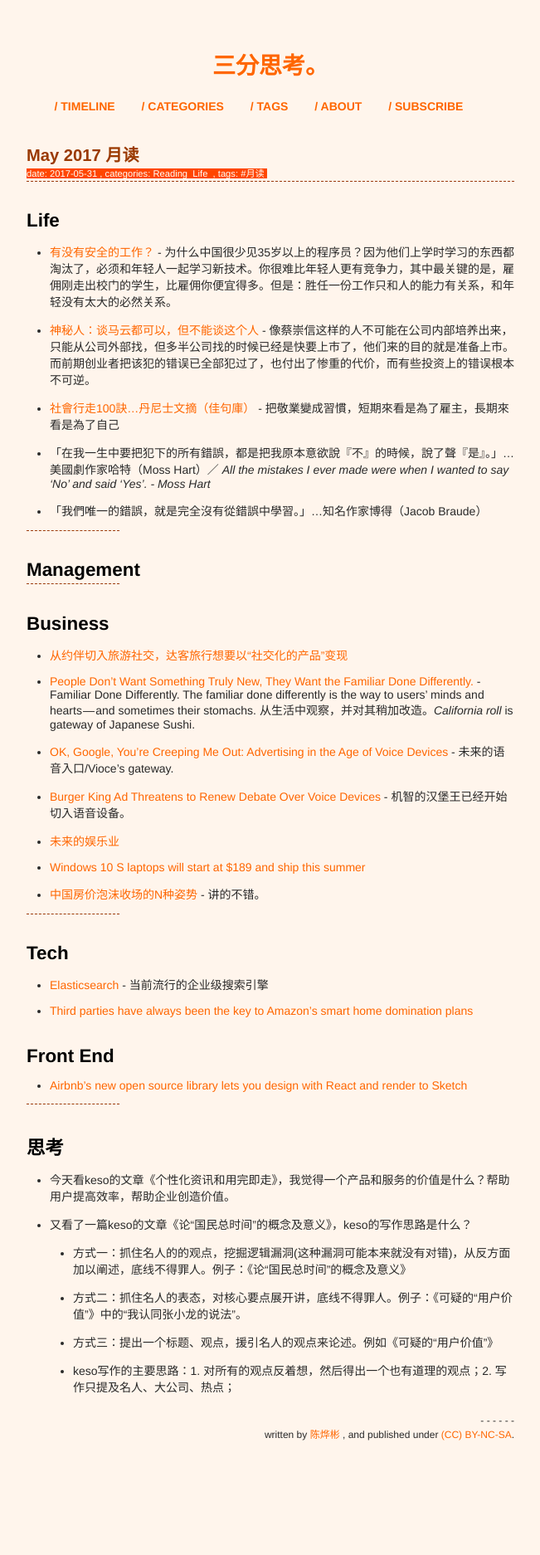
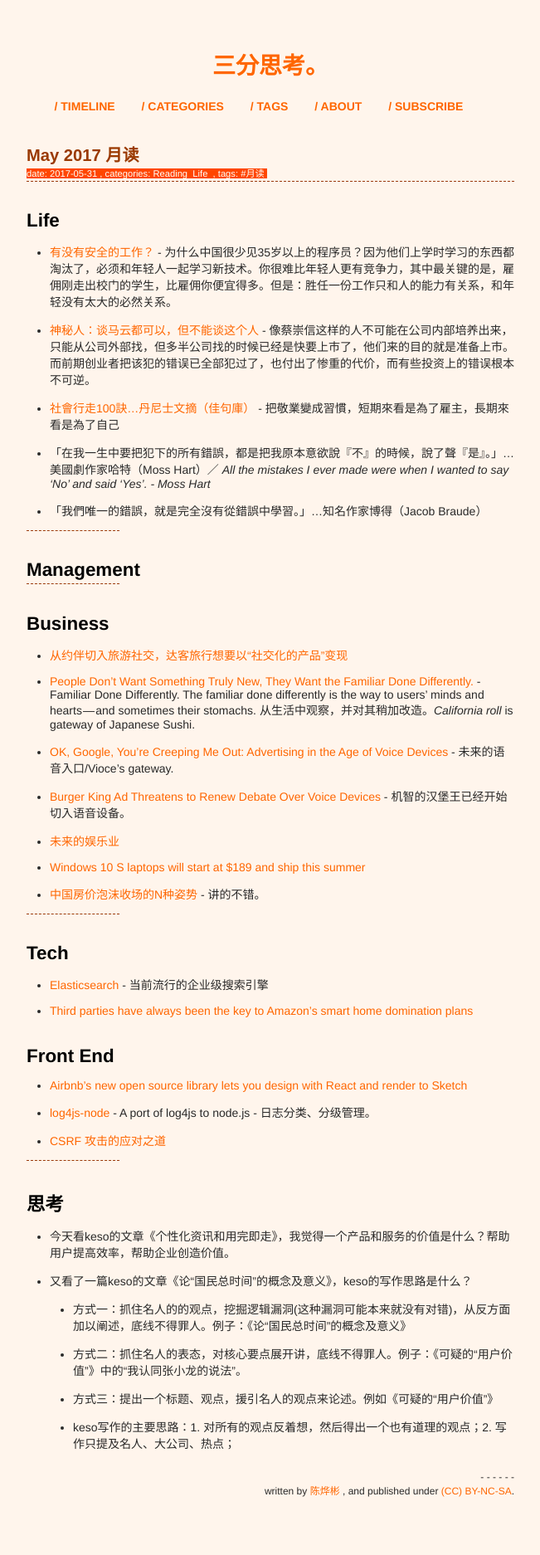
Before and after one commit to xianyuxmu/xianyuxmu.github.io, a Jekyll site: the page built from _posts/2017-05-31-monthly-reading.md, in a window 1280 px wide. Shown: the whole page at 83% size, without its empty margins (314-965 px from the left). Built offline with Jekyll 4.4.1, drawn with Linux system fonts in a browser that asks for light colours; comment, search, counter and statistics services are not loaded; before the commit the page ends 1806 px from its top, so only the background shows below that.

Commit message:
reading 09

```diff
--- a/_posts/2017-05-31-monthly-reading.md
+++ b/_posts/2017-05-31-monthly-reading.md
@@ -47,6 +47,8 @@ tags:
 ## Front End
 
 - [Airbnb’s new open source library lets you design with React and render to Sketch](https://techcrunch.com/2017/04/25/airbnbs-new-open-source-library-lets-you-design-with-react-and-render-to-sketch/)
+- [log4js-node](https://github.com/nomiddlename/log4js-node) - A port of log4js to node.js - 日志分类、分级管理。
+- [CSRF 攻击的应对之道](https://www.ibm.com/developerworks/cn/web/1102_niugang_csrf/)
 
 ----
 
```
